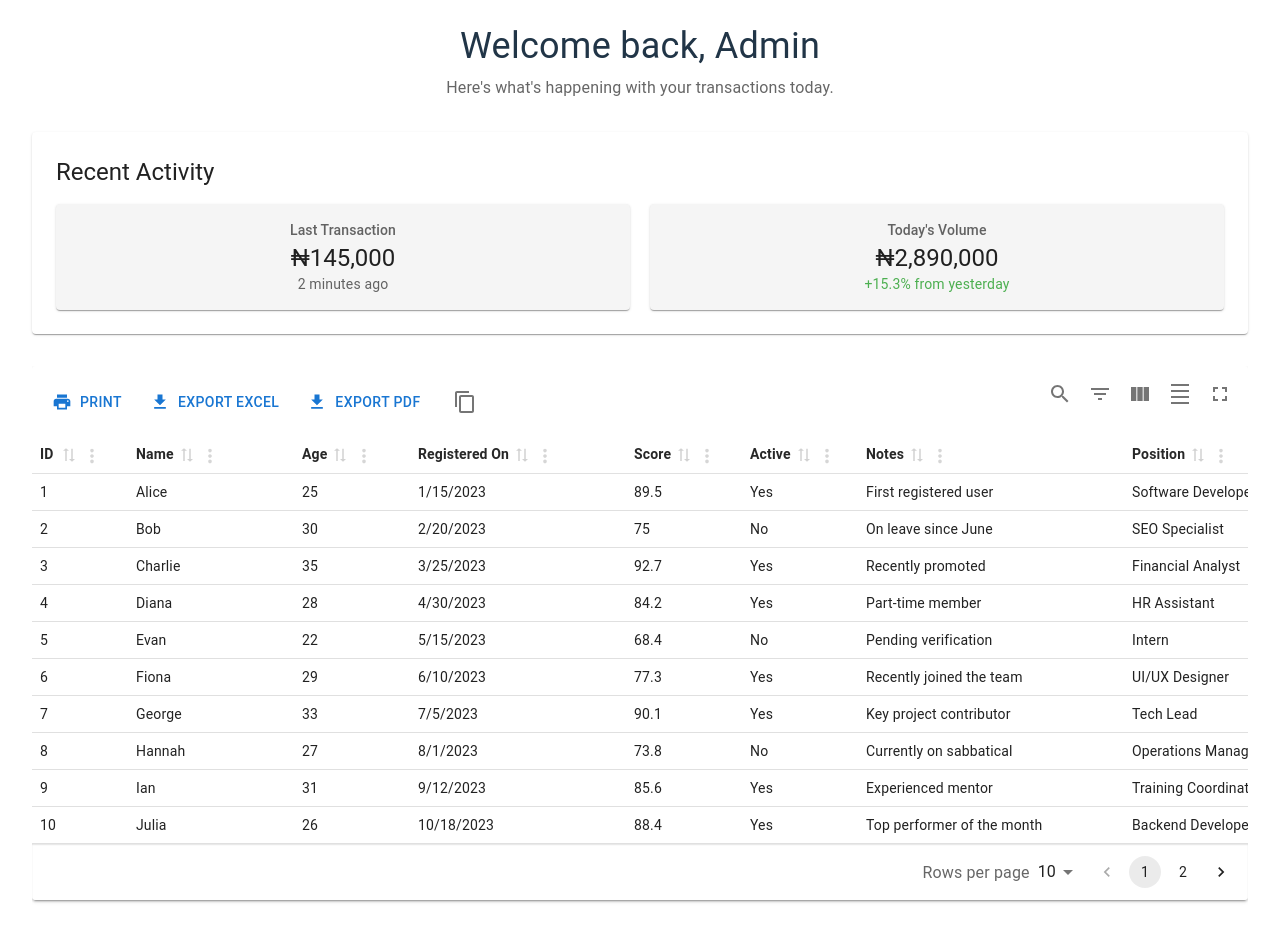
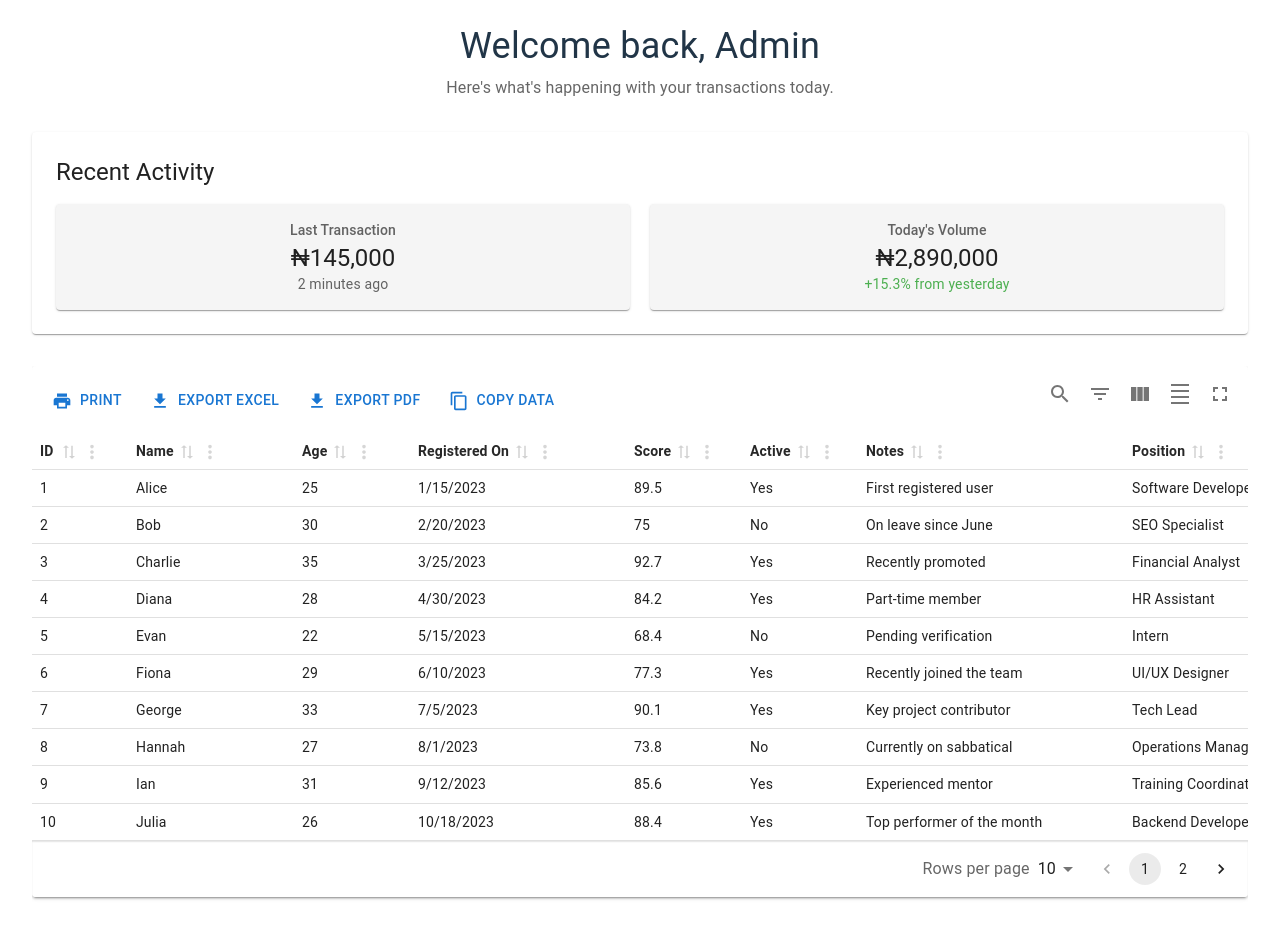
Before and after one commit to EmekaManuel/table-component, a React (Vite) app: page / in a window 1280 px wide. Built offline with nearby package versions, Linux system fonts and the light colour scheme.

Commit message:
done all fixes

```diff
--- a/src/component/MaterialTable.tsx
+++ b/src/component/MaterialTable.tsx
@@ -175,11 +175,9 @@ function MaterialTable({ data, columns }: MaterialTableProps) {
         >
           Export PDF
         </Button>
-        <Tooltip title="Copy to clipboard">
-          <IconButton onClick={handleCopyToClipboard}>
-            <ContentCopyIcon />
-          </IconButton>
-        </Tooltip>
+        <Button onClick={handleCopyToClipboard} startIcon={<ContentCopyIcon />}>
+          Copy Data{" "}
+        </Button>
       </Box>
     ),
   });
```
